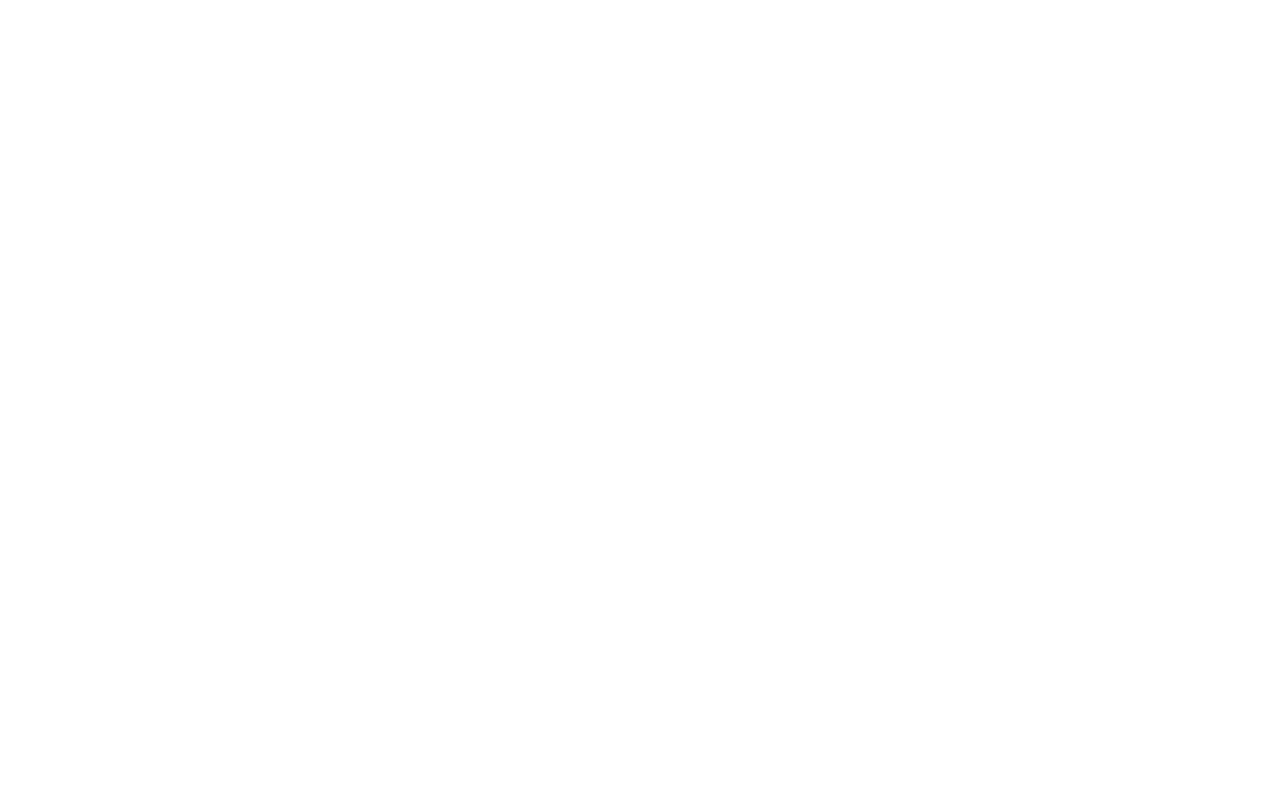
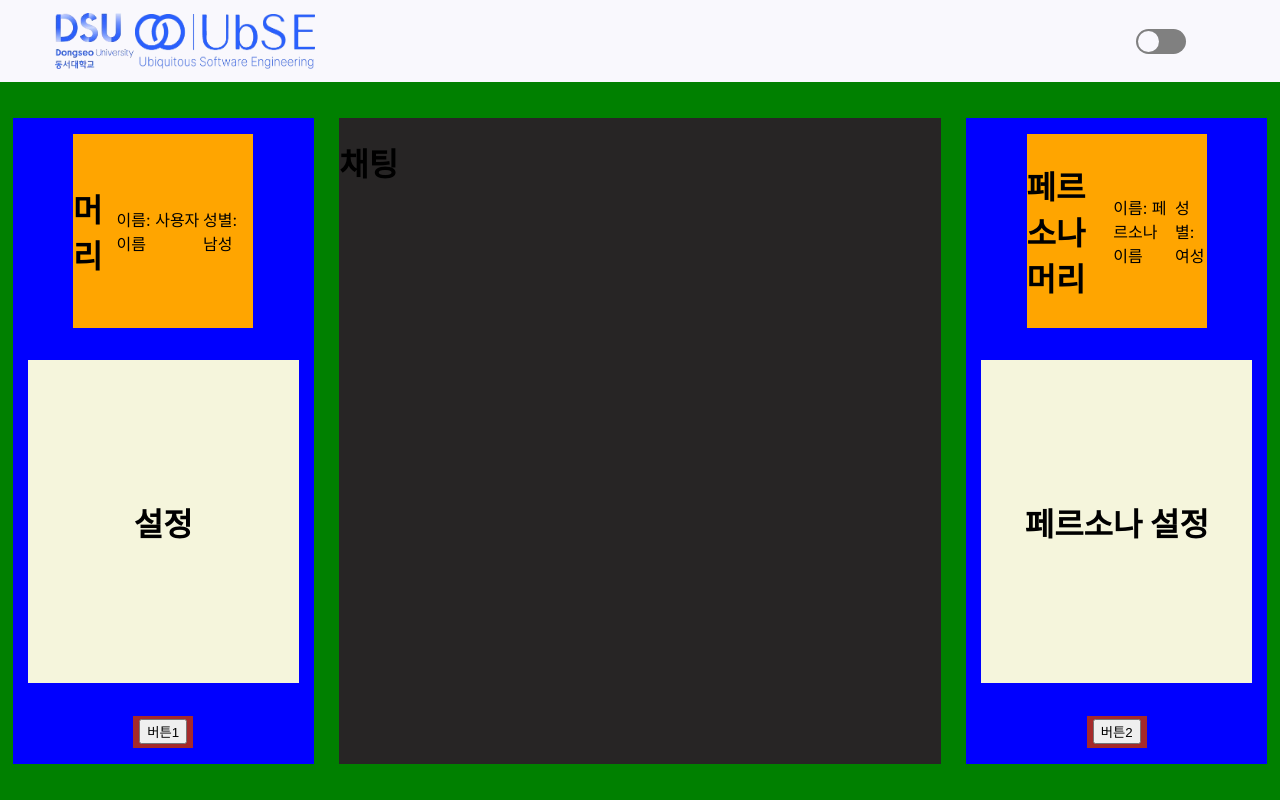
Before and after one commit to solp721/Persona_Chatbot, a React (Create React App) app in the folder client/: page /chat in a window 1280 px wide. Before the commit this address had no page. Built offline with nearby package versions, Linux system fonts and the light colour scheme.

Commit message:
feat: add chatcontainer

```diff
--- a/client/src/App.js
+++ b/client/src/App.js
@@ -2,6 +2,7 @@
 import Test from "./Components/Test";
 import RootLayout from "./Layouts/RootLayout/RootLayout";
 import Main from "./Pages/Main/MainPage";
+import Chat from "./Pages/Chat/ChatPage";
 
 function App() {
   return (
@@ -11,6 +12,7 @@
           <Route element={<RootLayout />}>
             <Route path="/" element={<Main />} />
             <Route path="/test" element={<Test />} />
+            <Route path="/chat" element={<Chat />} />
           </Route>
         </Routes>
       </BrowserRouter>
--- /dev/null
+++ b/client/src/Components/SettingContainer/SettingContainer.jsx
@@ -0,0 +1,20 @@
+import React from "react";
+import "./Styles/SettingContainer.css";
+
+export default function SettingContainer({ settings }) {
+  return (
+    <div className="settingContainer">
+      <div className="profile">
+        <h1>{settings.profileTitle}</h1>
+        <p>이름: {settings.name}</p>
+        <p>성별: {settings.gender}</p>
+      </div>
+      <div className="setting">
+        <h1>{settings.settingTitle}</h1>
+      </div>
+      <div className="settingBtn">
+        <button>{settings.buttonText}</button>
+      </div>
+    </div>
+  );
+}
--- /dev/null
+++ b/client/src/Components/SettingContainer/Styles/SettingContainer.css
@@ -0,0 +1,38 @@
+.settingContainer {
+  display: flex;
+  flex-direction: column;
+  justify-content: center;
+  align-items: center;
+  flex: 1;
+  margin: 1%;
+  height: 90%;
+  background-color: blue;
+  row-gap: 5%;
+}
+
+.profile {
+  display: flex;
+  justify-content: center;
+  align-items: center;
+  width: 60%;
+  height: 30%;
+  background-color: orange;
+}
+
+.setting {
+  display: flex;
+  justify-content: center;
+  align-items: center;
+  width: 90%;
+  height: 50%;
+  background-color: beige;
+}
+
+.settingBtn {
+  display: flex;
+  justify-content: center;
+  align-items: center;
+  width: 20%;
+  height: 5%;
+  background-color: brown;
+}
--- a/client/src/Components/Test.jsx
+++ b/client/src/Components/Test.jsx
@@ -1,9 +1,9 @@
-import React, { useState, useEffect, useRef } from 'react';
-import axios from 'axios';
-import './css/Test.css';
+import React, { useState, useEffect, useRef } from "react";
+import axios from "axios";
+import "./css/Test.css";
 
 function Test() {
-  const [userInput, setUserInput] = useState('');
+  const [userInput, setUserInput] = useState("");
   const [chat, setChat] = useState([]);
   const [isTyping, setIsTyping] = useState(false);
   const [isSending, setIsSending] = useState(false);
@@ -11,44 +11,48 @@
 
   useEffect(() => {
     if (chatEndRef.current) {
-      chatEndRef.current.scrollIntoView({ behavior: 'smooth' });
+      chatEndRef.current.scrollIntoView({ behavior: "smooth" });
     }
   }, [chat]);
 
   const sendMessage = () => {
     if (!userInput.trim() || isSending) return;
     const message = userInput;
-    setUserInput('');
+    setUserInput("");
     setIsSending(true);
-    setChat([...chat, { text: 'You: ' + message, sender: 'you' }]);
+    setChat([...chat, { text: "You: " + message, sender: "you" }]);
     console.log(message);
     setTimeout(() => {
       setIsTyping(true);
     }, 1000);
 
-    axios.post('/send', { message: message })
-      .then(response => {
+    axios
+      .post("/send", { message: message })
+      .then((response) => {
         setIsTyping(false);
         setIsSending(false);
-        const replies = response.data.map(msg => ({ text: 'Bot: ' + msg.text, sender: 'bot' }));
-        setChat(currentChat => [...currentChat, ...replies]);
+        const replies = response.data.map((msg) => ({
+          text: "Bot: " + msg.text,
+          sender: "bot",
+        }));
+        setChat((currentChat) => [...currentChat, ...replies]);
         console.log(replies);
       })
-      .catch(error => {
+      .catch((error) => {
         setIsTyping(false);
         setIsSending(false);
-        console.error('Error sending message:', error);
+        console.error("Error sending message:", error);
       });
   };
 
   const handleKeyDown = (e) => {
-    if (e.key === 'Enter') {
+    if (e.key === "Enter") {
       sendMessage();
     }
   };
 
   return (
-    <div className="chatContainer">
+    <div className="chatsContainer">
       <div className="chatbox">
         {chat.map((msg, index) => (
           <div key={index} className={`message ${msg.sender}`}>
@@ -58,7 +62,7 @@
         {isTyping && <div className="message bot typing">입력중 ..</div>}
         <div ref={chatEndRef} />
       </div>
-      <div className='inputbox'>
+      <div className="inputbox">
         <input
           className="userInput"
           value={userInput}
@@ -67,7 +71,13 @@
           placeholder="입력하기..."
           disabled={isSending}
         />
-        <button className="sendButton" onClick={sendMessage} disabled={isSending}>보내기</button>
+        <button
+          className="sendButton"
+          onClick={sendMessage}
+          disabled={isSending}
+        >
+          보내기
+        </button>
       </div>
     </div>
   );
--- a/client/src/Components/css/Test.css
+++ b/client/src/Components/css/Test.css
@@ -1,4 +1,4 @@
-.chatContainer {
+.chatsContainer {
   display: flex;
   flex-direction: column;
   align-items: center;
@@ -60,7 +60,7 @@
   background-color: #0056b3;
 }
 
-.inputbox{
+.inputbox {
   margin-top: 10px;
   display: flex;
   flex-direction: row;
@@ -76,18 +76,19 @@
 }
 
 @keyframes typing {
-    0%, 100% {
-      content: '...';
+  0%,
+  100% {
+    content: "...";
   }
   33% {
-      content: '.';
+    content: ".";
   }
   66% {
-      content: '..';
+    content: "..";
   }
 }
 
 .typing::after {
-    content: '';
+  content: "";
   animation: typing 1.5s steps(1, end) infinite;
 }
--- /dev/null
+++ b/client/src/Layouts/Footer/Footer.jsx
@@ -0,0 +1,12 @@
+import React from "react";
+import "../Footer/Styles/Footer.css";
+
+const AUTHOR = "20191585 정규환";
+
+export default function Footer() {
+  return (
+    <div className="footerContainer">
+      <h1>{AUTHOR}</h1>
+    </div>
+  );
+}
--- /dev/null
+++ b/client/src/Layouts/Footer/Styles/Footer.css
@@ -0,0 +1,11 @@
+.footerContainer {
+  position: fixed;
+  bottom: 0;
+  display: flex;
+  justify-content: flex-start;
+  align-items: center;
+  width: 100%;
+  margin-left: 5%;
+  z-index: 99;
+  color: #17171b;
+}
--- a/client/src/Layouts/Header/Header.jsx
+++ b/client/src/Layouts/Header/Header.jsx
@@ -1,7 +1,8 @@
-import React, { useState } from "react";
+import React, { useState, useCallback } from "react";
 import DsuLogo from "../../Assets/Images/DsuLogo.png";
 import UbseLogo from "../../Assets/Images/UbseLogo.png";
 import "../Header/Styles/Header.css";
+import { useNavigate } from "react-router-dom";
 
 export default function Header() {
   const [isToggled, setIsToggled] = useState(false);
@@ -10,10 +11,16 @@
     setIsToggled(!isToggled);
   };
 
+  const navigate = useNavigate();
+
+  const homeBtn = useCallback(() => {
+    navigate("/");
+  }, [navigate]);
+
   return (
     <div className="headerWrap">
       <div className="leftWrap">
-        <img src={DsuLogo} alt="dsu" width={80} />
+        <img src={DsuLogo} alt="dsu" width={80} onClick={homeBtn} />
         <img src={UbseLogo} alt="ubse" width={180} height={55} />
       </div>
       <div className="rightWrap">
--- a/client/src/Pages/Chat/ChatPage.jsx
+++ b/client/src/Pages/Chat/ChatPage.jsx
@@ -0,0 +1,37 @@
+import React from "react";
+import Header from "../../Layouts/Header/Header";
+import SettingContainer from "../../Components/SettingContainer/SettingContainer.jsx";
+import "./Styles/Chat.css";
+
+export default function ChatPage() {
+  const userSettings = {
+    title: "사용자 설정",
+    profileTitle: "머리",
+    settingTitle: "설정",
+    buttonText: "버튼1",
+    name: "사용자 이름",
+    gender: "남성",
+  };
+
+  const personaSettings = {
+    title: "페르소나 설정",
+    profileTitle: "페르소나 머리",
+    settingTitle: "페르소나 설정",
+    buttonText: "버튼2",
+    name: "페르소나 이름",
+    gender: "여성",
+  };
+
+  return (
+    <>
+      <Header />
+      <div className="mainChatContainer">
+        <SettingContainer settings={userSettings} />
+        <div className="chatContainer">
+          <h1>채팅</h1>
+        </div>
+        <SettingContainer settings={personaSettings} />
+      </div>
+    </>
+  );
+}
--- a/client/src/Pages/Chat/Styles/Chat.css
+++ b/client/src/Pages/Chat/Styles/Chat.css
@@ -0,0 +1,17 @@
+.mainChatContainer {
+  display: flex;
+  flex-direction: row;
+  justify-content: space-around;
+  align-items: center;
+  width: 100%;
+  height: 100%;
+  background-color: green;
+}
+
+.chatContainer {
+  display: flex;
+  flex: 2;
+  margin: 1%;
+  height: 90%;
+  background-color: rgb(39, 37, 37);
+}
--- a/client/src/Pages/Main/MainPage.jsx
+++ b/client/src/Pages/Main/MainPage.jsx
@@ -2,6 +2,7 @@
 import { useNavigate } from "react-router-dom";
 import classNames from "classnames";
 import Header from "../../Layouts/Header/Header";
+import Footer from "../../Layouts/Footer/Footer";
 import Background1 from "../../Assets/Images/background1.png";
 import Background2 from "../../Assets/Images/background2.png";
 import "../Main/Styles/Main.css";
@@ -9,7 +10,6 @@
 const TITLE = "대화법 개선을 위한 페르소나 기반 대화 시뮬레이션 시스템";
 const SUBTITLE =
   "Persona-based Conversation Simulation System for Improving Conversation Skills";
-const AUTHOR = "20191585 정규환";
 
 const Robot1 = React.memo(({ src, alt, isHovered, position }) => (
   <div className={classNames("robot", position, { show: isHovered })}>
@@ -61,9 +61,7 @@
             </button>
           </div>
         </div>
-        <div className="footerContainer">
-          <h1>{AUTHOR}</h1>
-        </div>
+        <Footer />
         <div className="hoverContainer">
           <Robot1
             src={Background1}
```
Also changed, not shown: 1 other file (tests, documents, lock files or other folders). Lines whose indentation alone changed are shown as unchanged.
